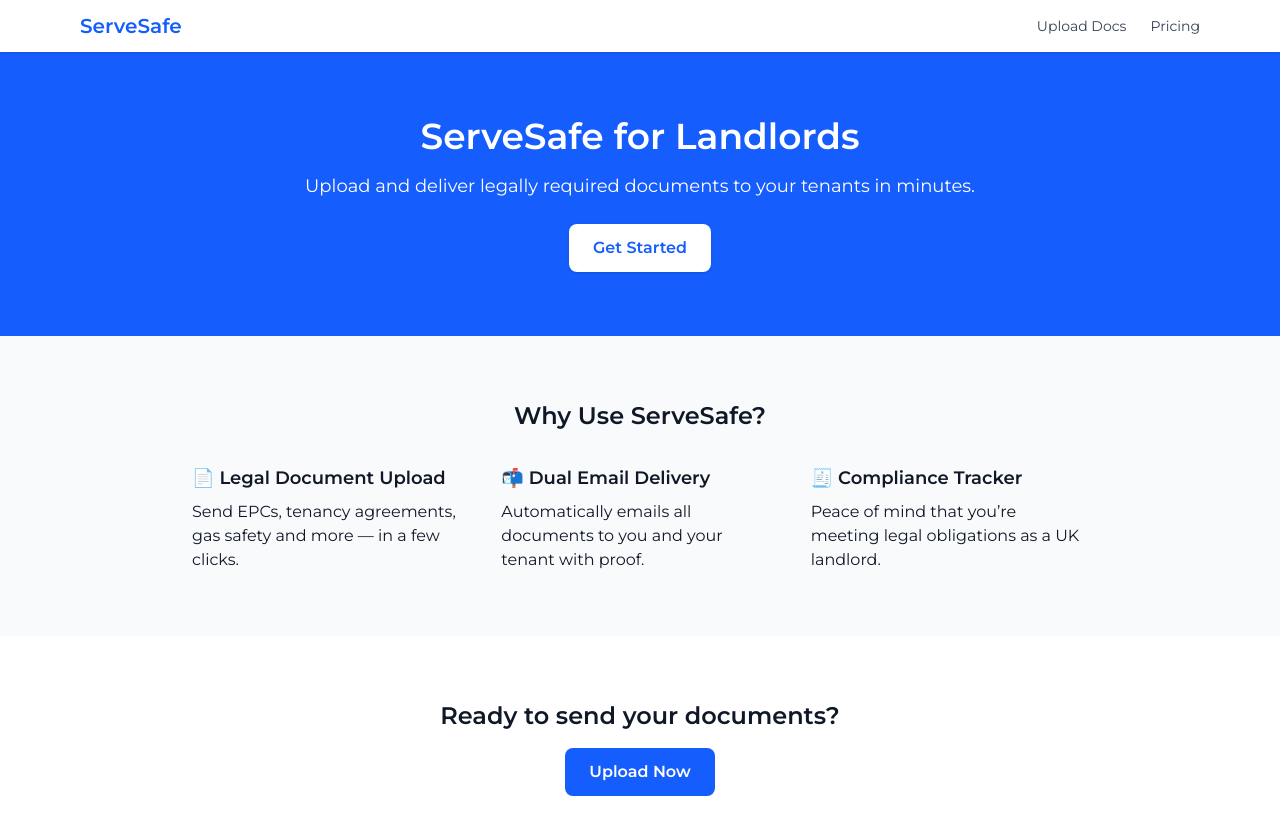
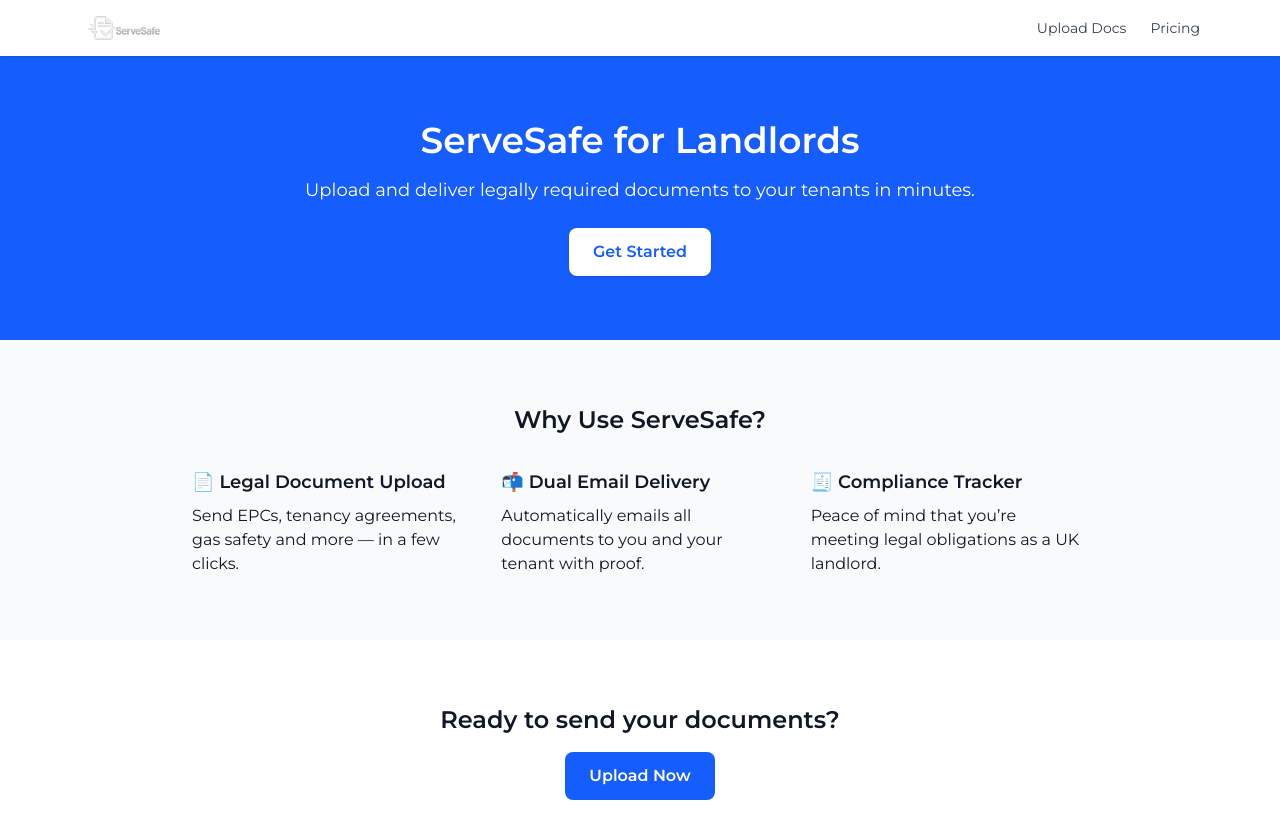
Before and after one commit to RobertMcCarthy1999/serve-safe, a Next.js app: page / in a window 1280 px wide. Shown: the top 838 px of the page. Built offline with nearby package versions, Linux system fonts and the light colour scheme.

Commit message:
Replace ServeSafe text in NavBar with logo

```diff
--- a/src/app/components/NavBar.js
+++ b/src/app/components/NavBar.js
@@ -6,9 +6,9 @@
   return (
     <nav className="bg-white shadow sticky top-0 z-50">
       <div className="max-w-6xl mx-auto px-4 py-3 flex justify-between items-center">
-        <Link href="/" className="text-xl font-bold text-blue-600">
-          ServeSafe
-        </Link>
+        <Link href="/" className="flex items-center space-x-2">
+  <img src="/images/servesafe-logo.png" alt="ServeSafe Logo" className="h-8" />
+</Link>
         <div className="space-x-6 text-sm font-medium">
           <Link href="/send" className="text-gray-700 hover:text-blue-600">Upload Docs</Link>
           <Link href="/pricing" className="text-gray-700 hover:text-blue-600">Pricing</Link>
```
